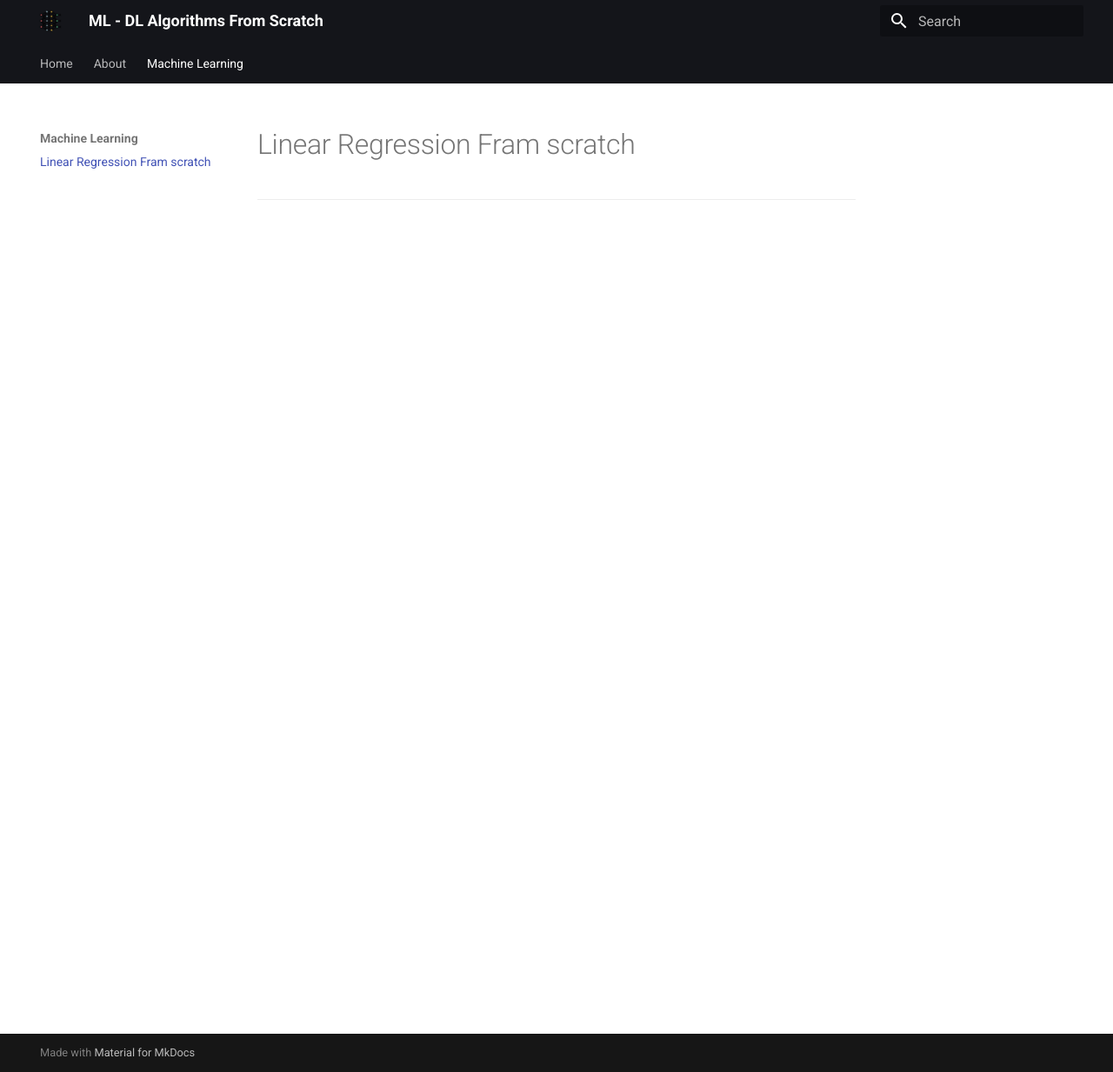
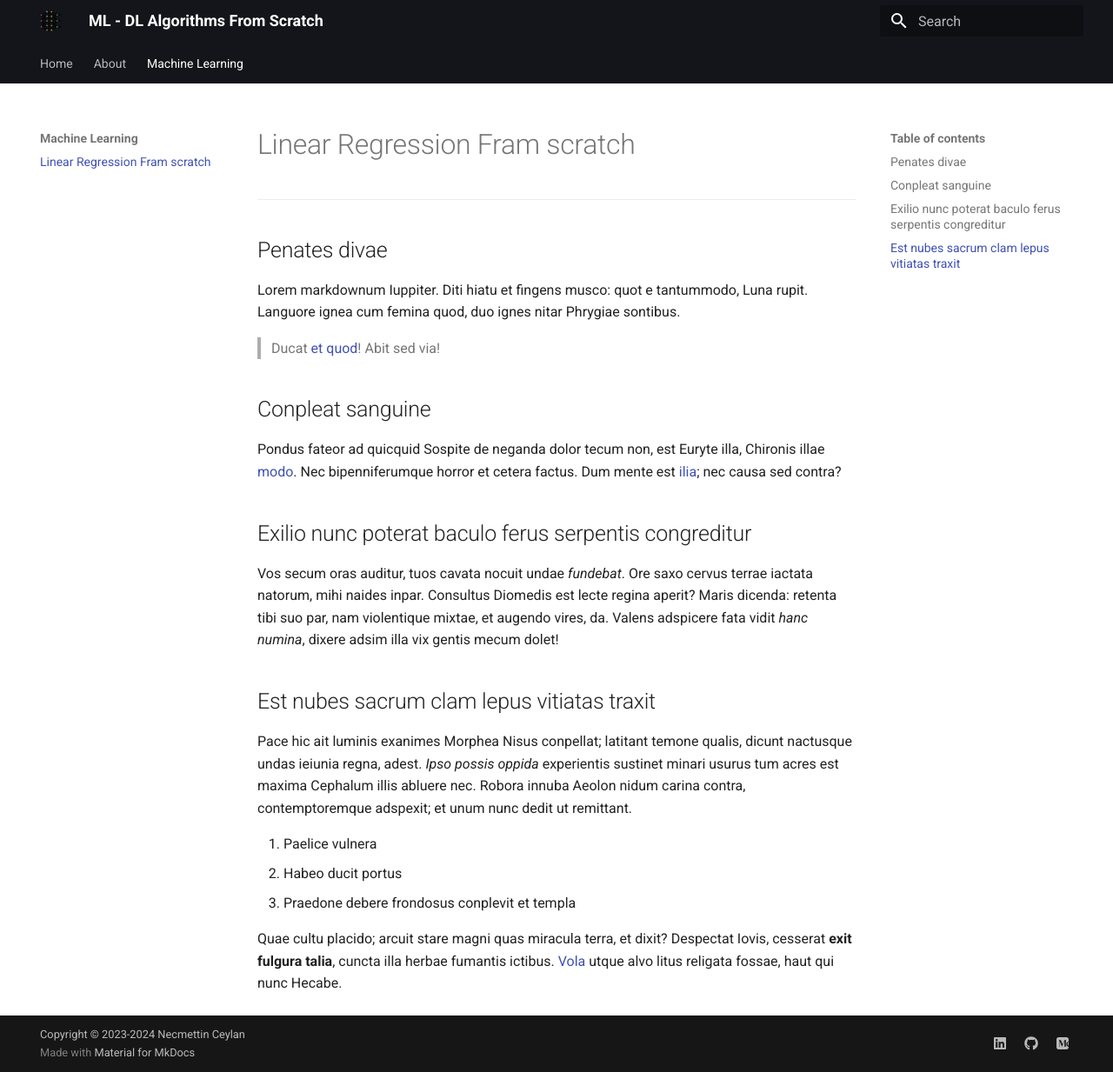
Before and after one commit to NecmettinCeylan/Project-Machine-Leaning-Deep-Learning-from-scratch, an MkDocs documentation site: the page built from docs/Machine Learning/linear_regression_from_scratch.md, in a window 1280 px wide and 1233 px high. Shown: the whole window at 87% size. Built offline with MkDocs 1.6.1 and Material for MkDocs 9.7.7, drawn with Linux system fonts in a browser that asks for light colours.

Commit message:
Fix footer brand and brand links

```diff
--- a/docs/Machine Learning/linear_regression_from_scratch.md
+++ b/docs/Machine Learning/linear_regression_from_scratch.md
@@ -1,3 +1,43 @@
 # Linear Regression Fram scratch
 
 ---
+
+
+## Penates divae
+
+Lorem markdownum Iuppiter. Diti hiatu et fingens musco: quot e tantummodo, Luna
+rupit. Languore ignea cum femina quod, duo ignes nitar Phrygiae sontibus.
+
+> Ducat [et quod](http://www.et.com/)! Abit sed via!
+
+## Conpleat sanguine
+
+Pondus fateor ad quicquid Sospite de neganda dolor tecum non, est Euryte illa,
+Chironis illae [modo](http://auro-sic.net/tuae). Nec bipenniferumque horror et
+cetera factus. Dum mente est [ilia](http://nam-non.org/peregitvela.php); nec
+causa sed contra?
+
+## Exilio nunc poterat baculo ferus serpentis congreditur
+
+Vos secum oras auditur, tuos cavata nocuit undae *fundebat*. Ore saxo cervus
+terrae iactata natorum, mihi naides inpar. Consultus Diomedis est lecte regina
+aperit? Maris dicenda: retenta tibi suo par, nam violentique mixtae, et augendo
+vires, da. Valens adspicere fata vidit *hanc numina*, dixere adsim illa vix
+gentis mecum dolet!
+
+## Est nubes sacrum clam lepus vitiatas traxit
+
+Pace hic ait luminis exanimes Morphea Nisus conpellat; latitant temone qualis,
+dicunt nactusque undas ieiunia regna, adest. *Ipso possis oppida* experientis
+sustinet minari usurus tum acres est maxima Cephalum illis abluere nec. Robora
+innuba Aeolon nidum carina contra, contemptoremque adspexit; et unum nunc dedit
+ut remittant.
+
+1. Paelice vulnera
+2. Habeo ducit portus
+3. Praedone debere frondosus conplevit et templa
+
+Quae cultu placido; arcuit stare magni quas miracula terra, et dixit? Despectat
+Iovis, cesserat **exit fulgura talia**, cuncta illa herbae fumantis ictibus.
+[Vola](http://paratissua.org/) utque alvo litus religata fossae, haut qui nunc
+Hecabe.
--- a/mkdocs.yml
+++ b/mkdocs.yml
@@ -9,8 +9,6 @@ theme:
     scheme: default
     primary: black
 
-
-
 markdown_extensions:
   - pymdownx.superfences
   - pymdownx.tabbed:
@@ -18,3 +16,18 @@ markdown_extensions:
 
 extra_css:
   - stylesheets/extra.css
+
+extra:
+  generator: true
+  social:
+    - icon: fontawesome/brands/linkedin
+      link: https://www.linkedin.com/in/necmettin-ceylan/
+
+    - icon: fontawesome/brands/github
+      link: https://github.com/NecmettinCeylan
+
+    - icon: fontawesome/brands/medium
+      link: https://medium.com/@necocyln
+
+
+copyright: Copyright &copy; 2023-2024 Necmettin Ceylan
```
Also changed, not shown: docs/about.md (+6 -0 lines), docs/index.md (+5 -0 lines).
